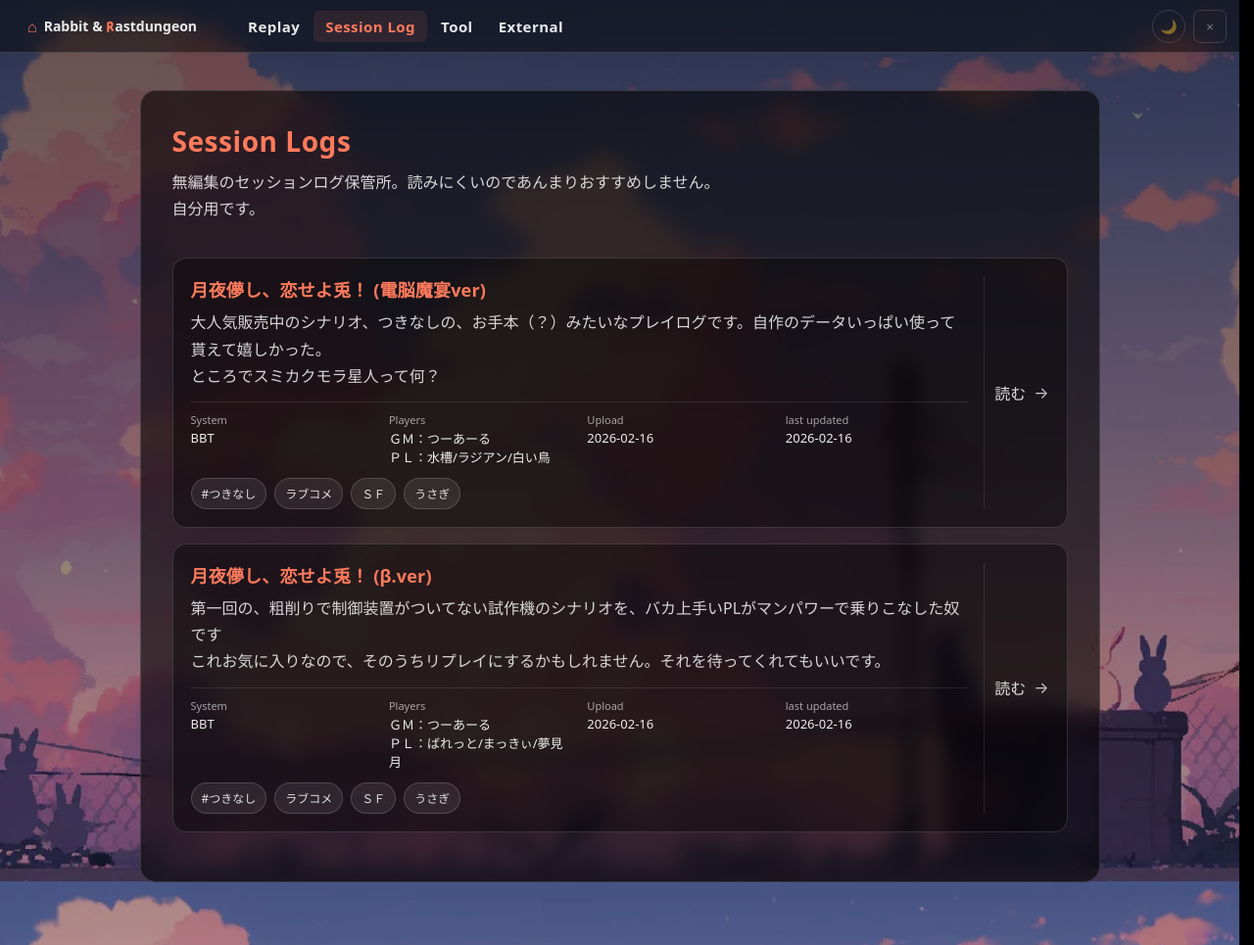
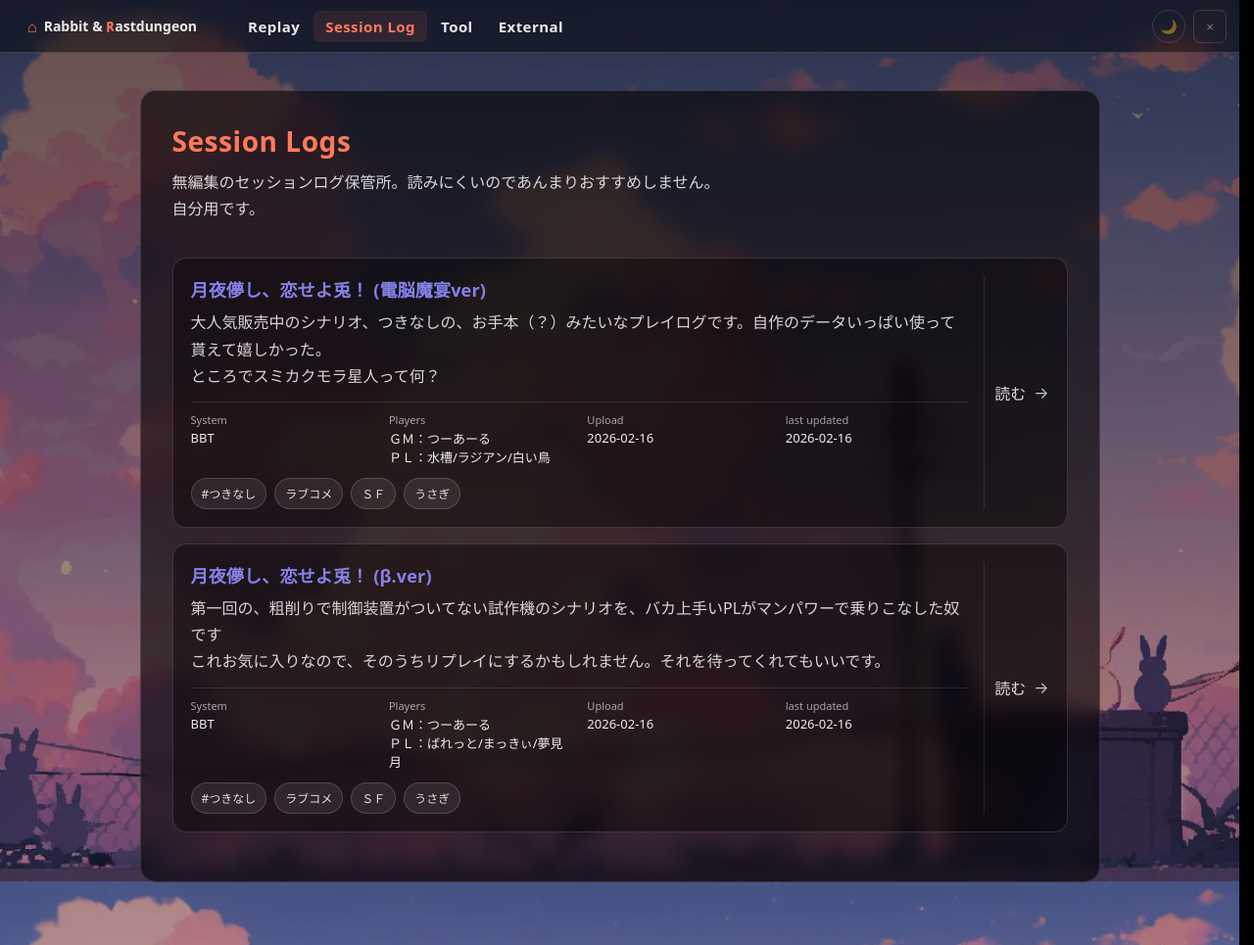
Before and after one commit to Rast-Rabbit/Rast-Rabbit.github.io, a Jekyll site: the page built from session-logs/index.html, in a window 1280 px wide and 965 px high. Shown: the whole window at 98% size. Built offline with Jekyll 4.4.1, drawn with Linux system fonts in a browser that asks for light colours.

Commit message:
サブカラーを適用

```diff
--- a/css/external.css
+++ b/css/external.css
@@ -91,6 +91,7 @@
   font-weight: 800;
   letter-spacing: 0.01em;
   line-height: 1.2;
+  color: #8880E8;
 }
 
 .ext-desc{
@@ -112,3 +113,4 @@
 :root.light .ext-card:hover { background: rgba(255,255,255,0.95); border-color: rgba(0,0,0,0.20); }
 :root.light .ext-icon { background: rgba(0,0,0,0.05); border-color: rgba(0,0,0,0.12); }
 :root.light .ext-desc { color: rgba(20,14,8,0.72); }
+:root.light .ext-title { color: #5848C0; }
--- a/css/session-logs.css
+++ b/css/session-logs.css
@@ -132,7 +132,7 @@
   margin: 0;
   font-size: 18px;
   letter-spacing: 0.01em;
-  color: #FF7A5C;
+  color: #8880E8;
 }
 
 .log-desc {
@@ -266,6 +266,7 @@
 :root.light .search-input { border-color: rgba(0,0,0,0.14); background: rgba(255,255,255,0.80); color: rgba(20,14,8,0.90); }
 :root.light .search-input:focus { border-color: rgba(0,0,0,0.30); }
 :root.light .log-card { background: rgba(255,255,255,0.72); border-color: rgba(0,0,0,0.12); }
+:root.light .log-title { color: #5848C0; }
 :root.light .log-link { color: rgba(20,14,8,0.90); }
 :root.light .log-link:hover { background: rgba(0,0,0,0.04); }
 :root.light .log-desc { color: rgba(20,14,8,0.72); }
```
Also changed, not shown: 1 other file.
